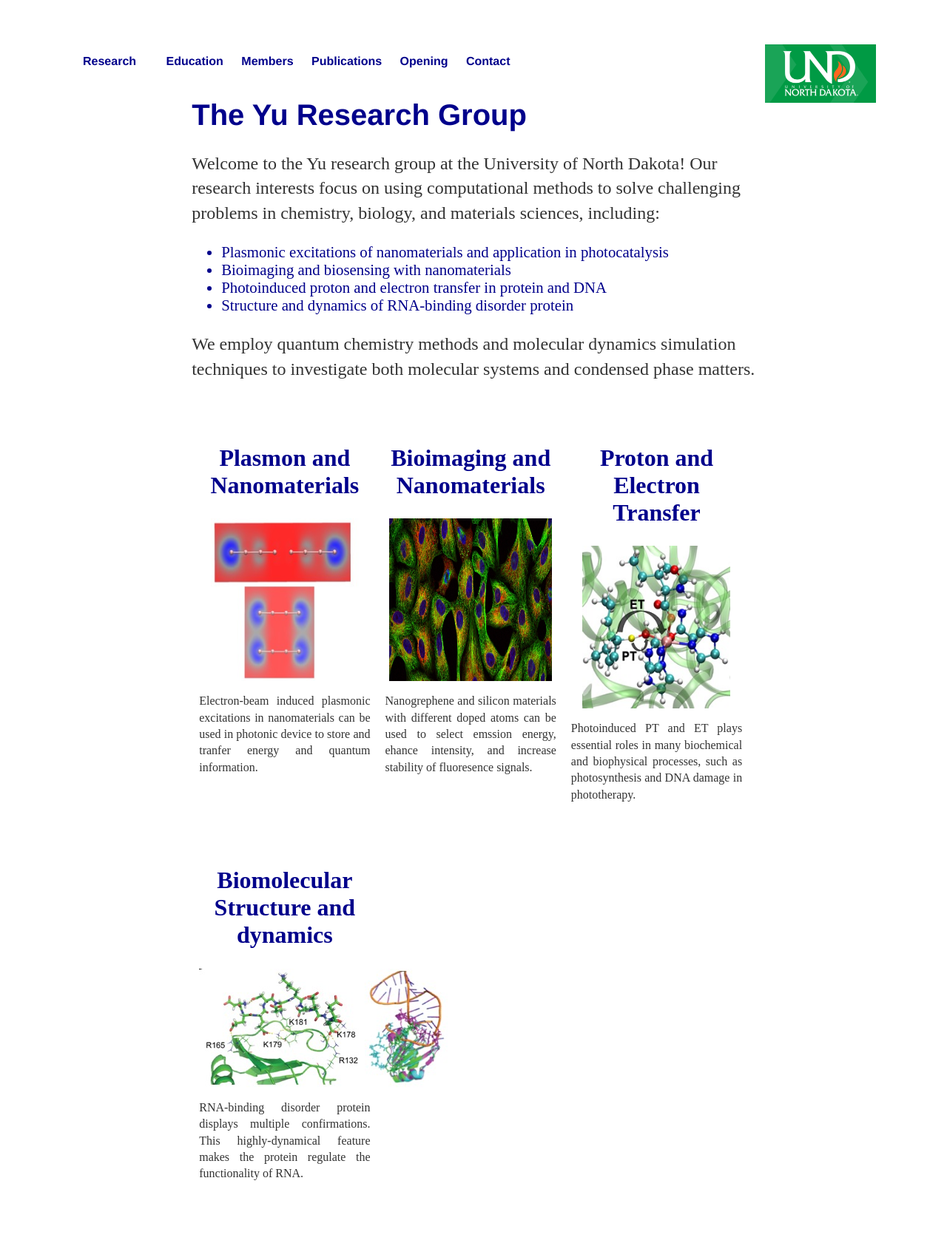
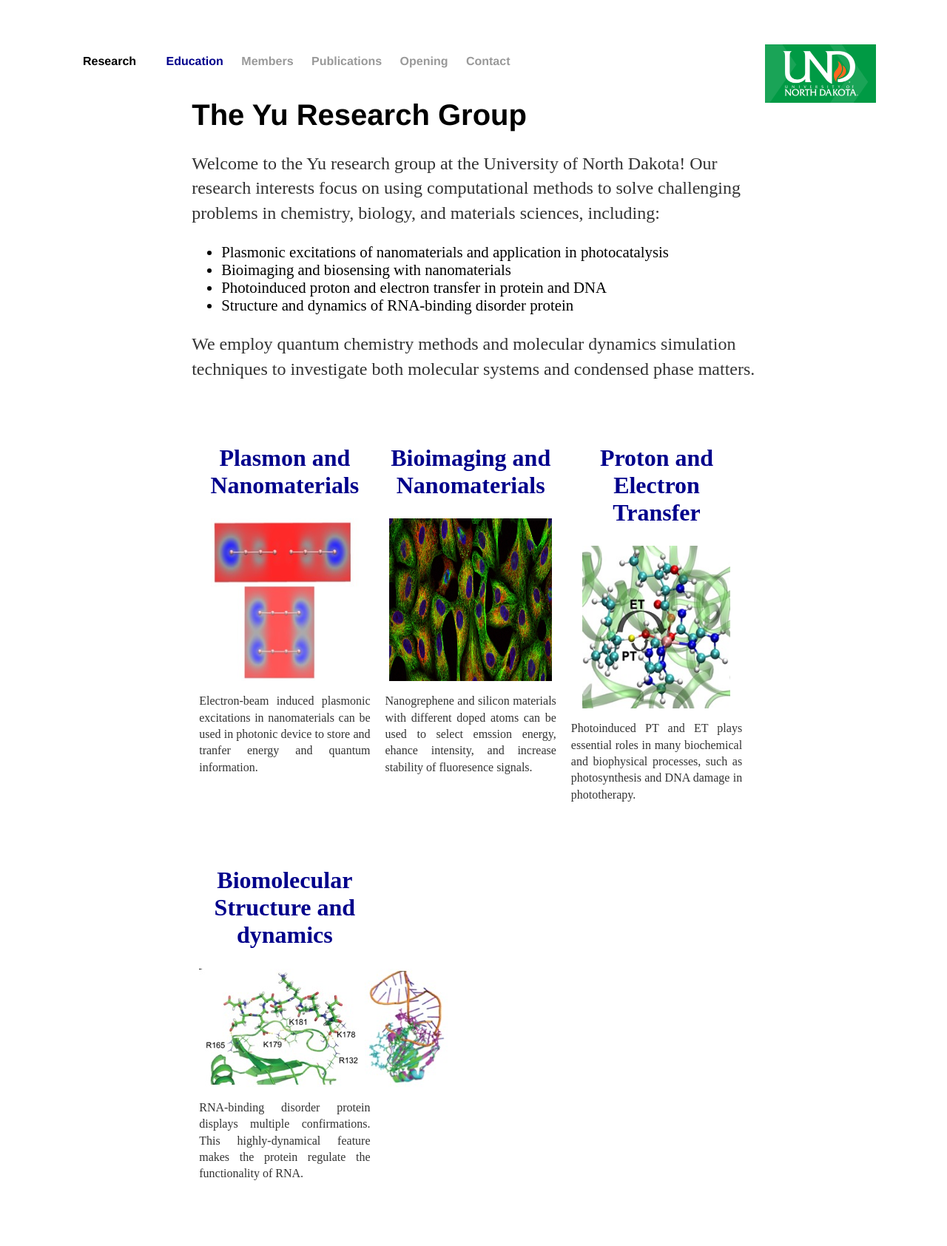
Before and after one commit to comchemyu/und.research.github.io, a Jekyll site: the page built from index.html, in a window 1280 px wide. Shown: the whole page at 74% size. Built offline with Jekyll 4.4.1, drawn with Linux system fonts in a browser that asks for light colours.

Commit message:
Update research2.html

```diff
--- a/_layouts/research2.html
+++ b/_layouts/research2.html
@@ -26,7 +26,7 @@
 	    		<ul><img src="/und.research.github.io/og-und.jpg" style="float:right; width:20%; height:auto; min-width:75px; max-width:150px;">
 	        		<li>
 					<div class="dropdown">
-	      					<a class="dropbtn" id="research" href="/und.research.github.io"><font color=darkblue>Research</a>
+	      					<a class="dropbtn" id="research" href="/und.research.github.io">Research</a>
        		 				<div class="dropdown-content">
 						<a href="/und.research.github.io/publications/plasmon">Nanomaterials</a>
 						<a href="/und.research.github.io/publications/bio imaging">Bioimaging</a>
@@ -34,11 +34,11 @@
             					<a href="/und.research.github.io/publications/biomolecule">Biomolecules</a>
         				</div>
       				</li>
-		        	<li><a href="/und.research.github.io/education" id="education"><font color=darkblue>Education</a></li>
-		        	<li><a href="/und.research.github.io/group" id="members"><font color=darkblue>Members</a></li>
-				<li><a href="/und.research.github.io/publications" id="publications"><font color=darkblue>Publications</a></li>
-				<li><a href="/und.research.github.io/opening" id="opening"><font color=darkblue>Opening</a></li>
-				<li><a href="/und.research.github.io/contact" id="contact"><font color=darkblue>Contact</a></li>
+		        	<li><a href="/und.research.github.io/education" id="education" style="color:darkblue">Education</a></li>
+		        	<li><a href="/und.research.github.io/group" id="members">Members</a></li>
+				<li><a href="/und.research.github.io/publications" id="publications">Publications</a></li>
+				<li><a href="/und.research.github.io/opening" id="opening">Opening</a></li>
+				<li><a href="/und.research.github.io/contact" id="contact">Contact</a></li>
 			</ul>
 			</nav>
 
```
